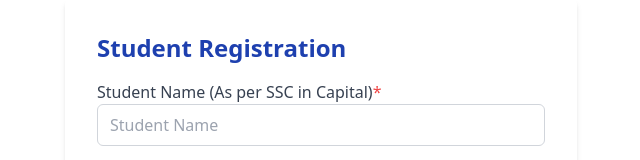
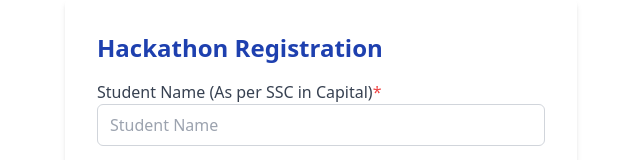
Before and after one commit to Tarunsaisrinivas/club-registration-frontend, a React (Vite) app: page / in a window 1280 px wide. Shown: the top 160 px of the page, without its empty margins (319-959 px from the left). Built offline with nearby package versions, Linux system fonts and the light colour scheme.

Commit message:
fixed registration number

```diff
--- a/src/components/StudentForm.jsx
+++ b/src/components/StudentForm.jsx
@@ -7,7 +7,7 @@ function StudentForm() {
     name: "",
     year: "",
     branch: "",
-    section: "",
+    regno: "",
     collegeName: "",
     gender: "",
     mobileNo: "",
@@ -68,7 +68,7 @@ function StudentForm() {
         name: "",
         year: "",
         branch: "",
-        section: "",
+        regno: "",
         collegeName: "",
         gender: "",
         mobileNo: "",
@@ -91,7 +91,7 @@ function StudentForm() {
       className="max-w-lg mx-auto p-8 bg-white shadow-md rounded"
     >
       <h1 className="text-2xl font-bold mb-4 text-primary">
-        Student Registration
+        Hackathon Registration
       </h1>
       <div className="mb-4">
         <label className="block text-gray-700">
@@ -162,7 +162,7 @@ function StudentForm() {
         </label>
         <input
           type="text"
-          name="registrationNumber"
+          name="regno"
           value={student.regno}
           onChange={handleChange}
           placeholder="Enter Registration Number"
```
